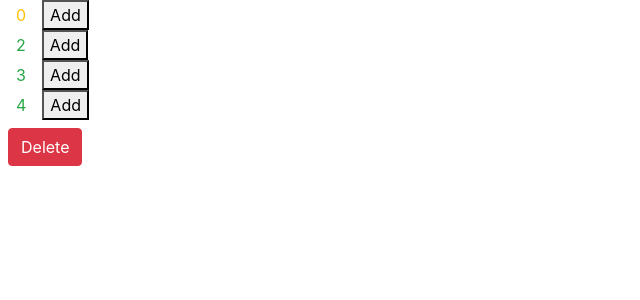
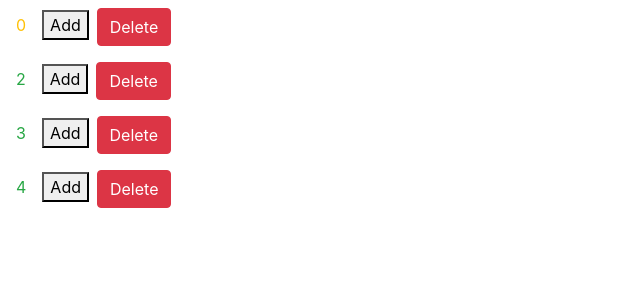
Before and after one commit to SidnevIgor/api-buddy-react, a React (Create React App) app: page / in a window 1280 px wide. Shown: the top 300 px of the page, without its empty margins (0-640 px from the left). Built offline with nearby package versions, Linux system fonts and the light colour scheme.

Commit message:
Adding delete button

```diff
--- a/src/components/counter.jsx
+++ b/src/components/counter.jsx
@@ -11,6 +11,7 @@ export default class Counter extends Component {
       <div>
         <span className= {textClass}>{this.state.count}</span>
         <button onClick = {() => this.increment() }>Add</button>
+        <button className="btn btn-danger m-2">Delete</button>
       </div>
     );
   }
--- a/src/components/counters.jsx
+++ b/src/components/counters.jsx
@@ -13,8 +13,11 @@ export default class Counters extends Component {
   render() {
     return (
       <div>
-        {this.state.counters.map(counter => <Counter key={counter.id} value={counter.value}/>)}
-        <button className="btn btn-danger m-2">Delete</button>
+        { this.state.counters.map(counter => {
+          return (
+            <Counter key={counter.id} value={counter.value}/>
+          )
+        })}
       </div>
     );
   }
```
